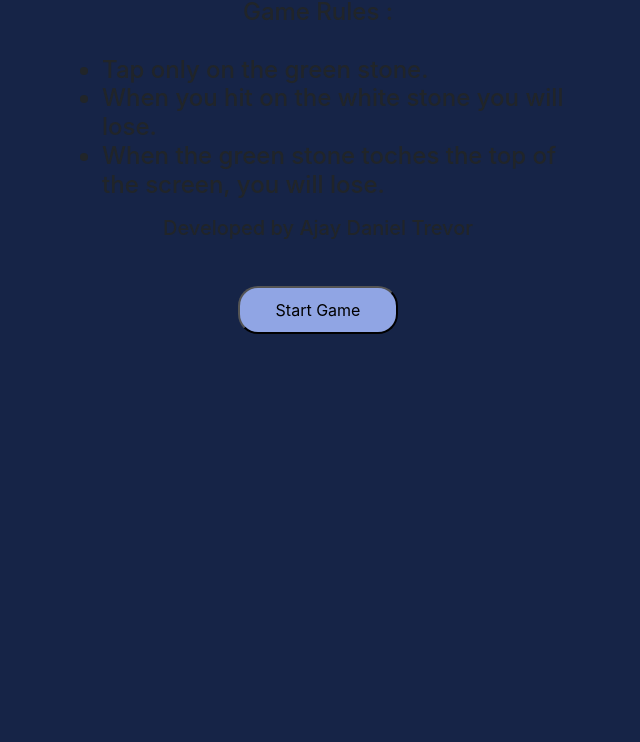
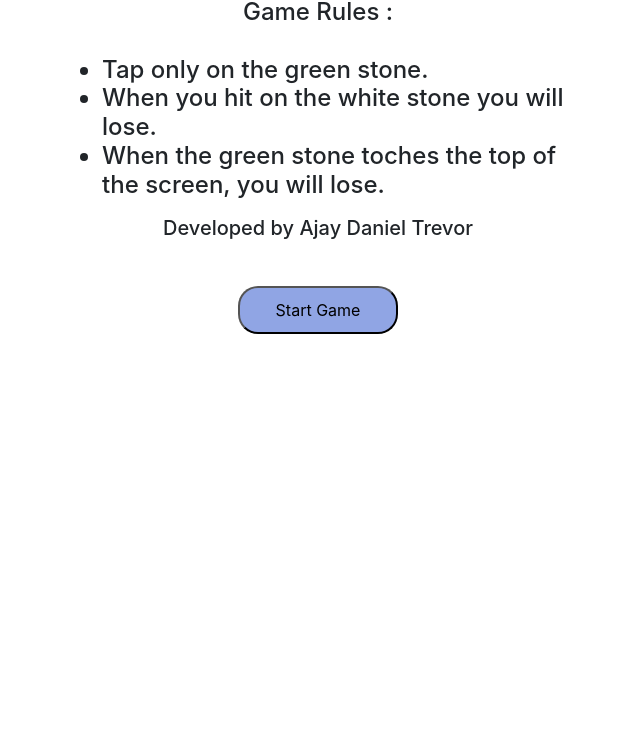
Before and after one commit to ajayda24/ClickonStone, a plain HTML site: page index.html in a window 1280 px wide. Shown: the part 58-800 px from the top of the page, without its empty margins (322-962 px from the left). Drawn offline with nearby package versions, Linux system fonts and the light colour scheme.

Commit message:
Update style.css

```diff
--- a/style.css
+++ b/style.css
@@ -1,6 +1,4 @@
-body{
-    background-color : #162447;
-}
+
 button{
     height: 4rem;
     width: 3rem;
```
